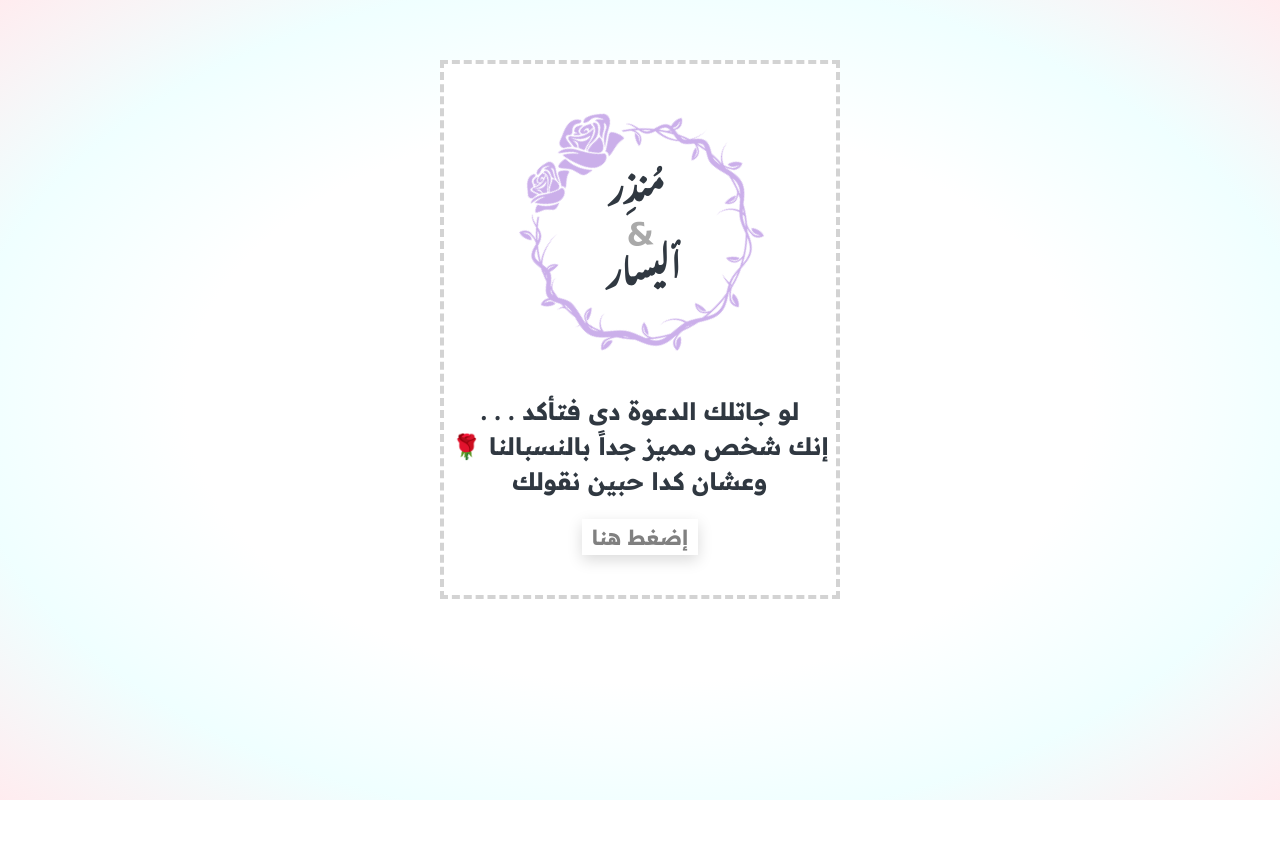
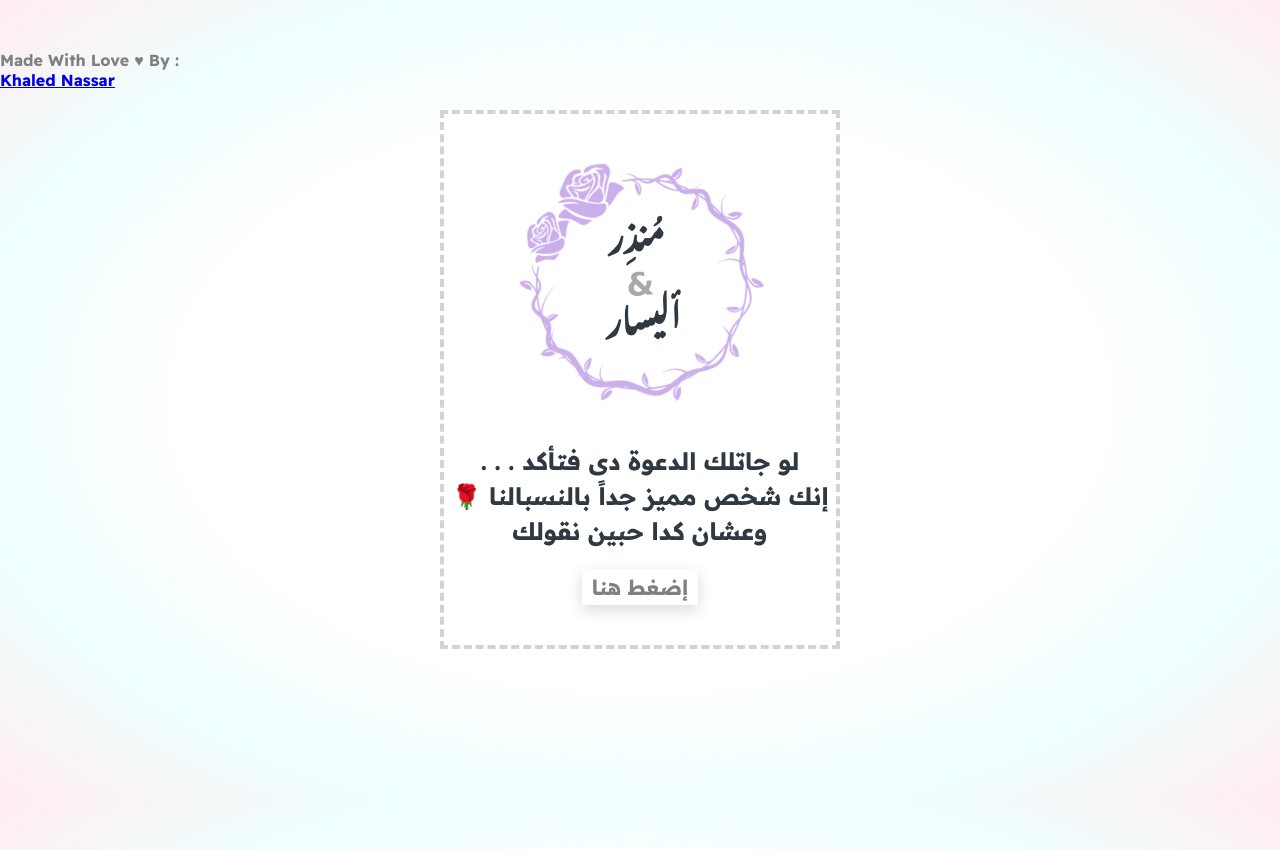
Before and after one commit to khalednassar500/wedding-invitation, a plain HTML site: page index.html in a window 1280 px wide. Before the commit the page ends 800 px from the top, so only its background shows below. Drawn offline with Linux system fonts and the light colour scheme; a web font is replaced by a local one.

Commit message:
Update index.html

```diff
--- a/index.html
+++ b/index.html
@@ -64,6 +64,9 @@
       <p class="place"><img src='./images/535188.png' >Freizeitzentrum, Landstraße 9 <br>, 38667 Bad Harzburg</p>
       <p class="last-line">♥ بحضوركم تكتمل فرحتنا ♥</p>
     </section>
+    <div style="margin-top: 50px; color: gray; font-weight: normal;">
+      Made With Love ♥ By : <br><a target="_blank" href="https://www.instagram.com/khalednassar500/">Khaled Nassar</a>
+    </div>
 
     <script>
       const button = document.querySelector('button');
```
